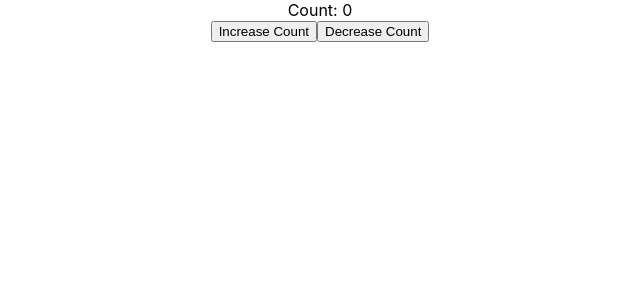
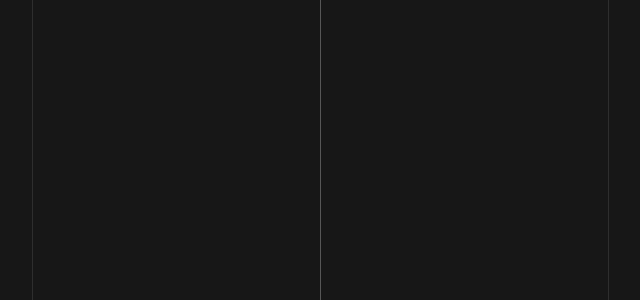
Before and after one commit to VelidAganovic/Website, a React (Create React App) app in the folder portfolio/: page / in a window 1280 px wide. Shown: the top 300 px of the page, without its empty margins (320-960 px from the left). Built offline with nearby package versions, Linux system fonts and the light colour scheme.

Commit message:
landing page

```diff
--- a/portfolio/public/index.html
+++ b/portfolio/public/index.html
@@ -24,7 +24,9 @@
       work correctly both with client-side routing and a non-root public URL.
       Learn how to configure a non-root public URL by running `npm run build`.
     -->
-    <title>React App</title>
+    <title>Velid Aganovic</title>
+    <link rel="preconnect" href="https://fonts.gstatic.com">
+    <link href="https://fonts.googleapis.com/css2?family=Roboto:ital,wght@0,300;0,400;0,500;1,700&display=swap" rel="stylesheet">
   </head>
   <body>
     <noscript>You need to enable JavaScript to run this app.</noscript>
--- a/portfolio/src/App.js
+++ b/portfolio/src/App.js
@@ -13,7 +13,6 @@ function App(props) {
       <div>Count: {props.count}</div>
 
       <button onClick={() => props.increaseCounter()}>Increase Count</button>
-
       <button onClick={() => props.decreaseCounter()}>Decrease Count</button>
     </div>
   )
--- /dev/null
+++ b/portfolio/src/LandingPage/LandingPage.css
@@ -0,0 +1,64 @@
+* {
+  margin: 0;
+  padding: 0;
+  box-sizing: border-box !important; }
+
+html, body {
+  height: 100%; }
+
+body {
+  display: table;
+  width: 100%;
+  height: 100%;
+  background-color: #171717;
+  color: #000;
+  line-height: 1.6;
+  position: relative;
+  font-family: sans-serif;
+  overflow: hidden; }
+
+.lines {
+  position: absolute;
+  top: 0;
+  left: 0;
+  right: 0;
+  height: 100%;
+  margin: auto;
+  width: 90vw; }
+
+.line {
+  position: absolute;
+  width: 1px;
+  height: 100%;
+  top: 0;
+  left: 50%;
+  background: rgba(255, 255, 255, 0.1);
+  overflow: hidden; }
+  .line::after {
+    content: "";
+    display: block;
+    position: absolute;
+    height: 15vh;
+    width: 100%;
+    top: -50%;
+    left: 0;
+    background: linear-gradient(to bottom, rgba(255, 255, 255, 0) 0%, #ffffff 75%, #ffffff 100%);
+    animation: drop 7s 0s infinite;
+    animation-fill-mode: forwards;
+    animation-timing-function: cubic-bezier(0.4, 0.26, 0, 0.97); }
+  .line:nth-child(1) {
+    margin-left: -25%; }
+    .line:nth-child(1)::after {
+      animation-delay: 2s; }
+  .line:nth-child(3) {
+    margin-left: 25%; }
+    .line:nth-child(3)::after {
+      animation-delay: 2.5s; }
+
+@keyframes drop {
+  0% {
+    top: -50%; }
+  100% {
+    top: 110%; } }
+
+/*# sourceMappingURL=LandingPage.css.map */
--- /dev/null
+++ b/portfolio/src/LandingPage/LandingPage.js
@@ -0,0 +1,18 @@
+import React from 'react';
+import './LandingPage.css';
+
+function LandingPage(props) {
+    return (
+      <div className="App">
+          <div class="lines">
+            <div class="line"></div>
+            <div class="line"></div>
+            <div class="line"></div>
+            <div class="line"></div>
+            <div class="line"></div>
+        </div>
+      </div>
+    )
+  }
+
+  export default LandingPage;
--- /dev/null
+++ b/portfolio/src/LandingPage/LandingPage.sass
@@ -0,0 +1,66 @@
+*
+  margin: 0
+  padding: 0
+  box-sizing: border-box !important
+
+html, body
+  height: 100%
+
+body
+  display: table
+  width: 100%
+  height: 100%
+  background-color: #171717
+  color: #000
+  line-height: 1.6
+  position: relative
+  font-family: sans-serif
+  overflow: hidden
+
+.lines
+  position: absolute
+  top: 0
+  left: 0
+  right: 0
+  height: 100%
+  margin: auto
+  width: 90vw
+
+.line
+  position: absolute
+  width: 1px
+  height: 100%
+  top: 0
+  left: 50%
+  background: rgba(255, 255, 255, 0.1)
+  overflow: hidden
+
+  &::after
+    content: ''
+    display: block
+    position: absolute
+    height: 15vh
+    width: 100%
+    top: -50%
+    left: 0
+    background: linear-gradient(to bottom, rgba(255, 255, 255, 0) 0%, #ffffff 75%, #ffffff 100%)
+    animation: drop 7s 0s infinite
+    animation-fill-mode: forwards
+    animation-timing-function: cubic-bezier(0.4, 0.26, 0, 0.97)
+
+  &:nth-child(1)
+    margin-left: -25%
+    &::after
+      animation-delay: 2s
+
+  &:nth-child(3)
+    margin-left: 25%
+    &::after
+      animation-delay: 2.5s
+
+
+@keyframes drop
+  0%
+    top: -50%
+  100%
+    top: 110%
--- a/portfolio/src/index.css
+++ b/portfolio/src/index.css
@@ -1,10 +1,18 @@
+* {
+  margin: 0;
+  padding: 0;
+  font-family: 'Roboto', sans-serif;
+}
+
 body {
-  margin: 0;
+  background-color: #252539;
+  background-repeat: repeat;
+  /* margin: 0;
   font-family: -apple-system, BlinkMacSystemFont, 'Segoe UI', 'Roboto', 'Oxygen',
     'Ubuntu', 'Cantarell', 'Fira Sans', 'Droid Sans', 'Helvetica Neue',
     sans-serif;
   -webkit-font-smoothing: antialiased;
-  -moz-osx-font-smoothing: grayscale;
+  -moz-osx-font-smoothing: grayscale; */
 }
 
 code {
--- a/portfolio/src/index.js
+++ b/portfolio/src/index.js
@@ -2,6 +2,7 @@ import React from 'react';
 import ReactDOM from 'react-dom';
 import './index.css';
 import App from './App';
+import LandingPage from './LandingPage/LandingPage'
 import store from './redux/store';
 import { Provider } from 'react-redux';
 import reportWebVitals from './reportWebVitals';
@@ -9,7 +10,8 @@ import reportWebVitals from './reportWebVitals';
 ReactDOM.render(
   <Provider store={store}>
     <React.StrictMode>
-      <App />
+      {/* <App /> */}
+      <LandingPage />
     </React.StrictMode>
   </Provider>,
   document.getElementById('root')
```
Also changed, not shown: portfolio/src/Navbar/NavBar.css (added), portfolio/src/Navbar/NavBar.js (added), 2 other files (tests, documents, lock files or other folders).
